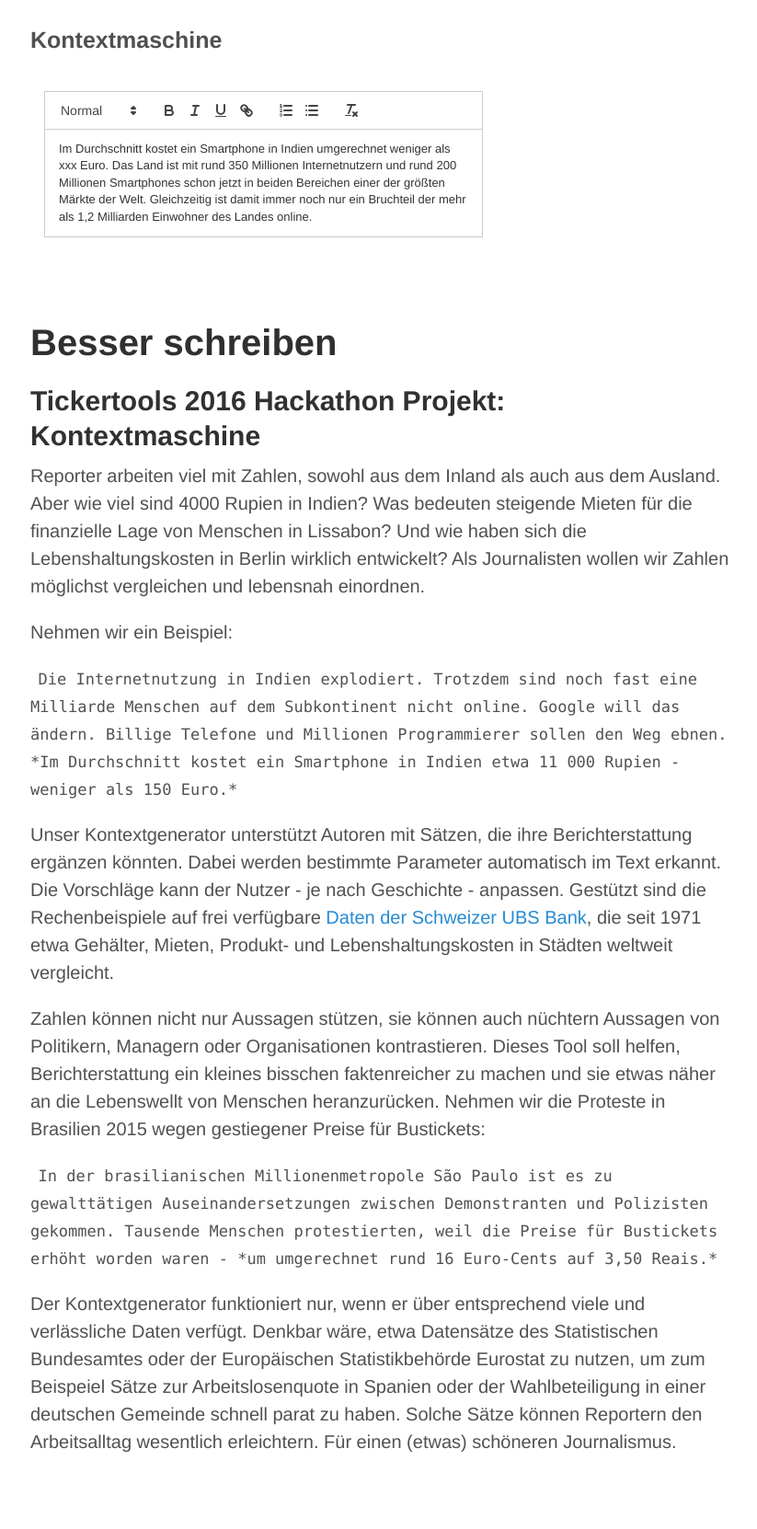
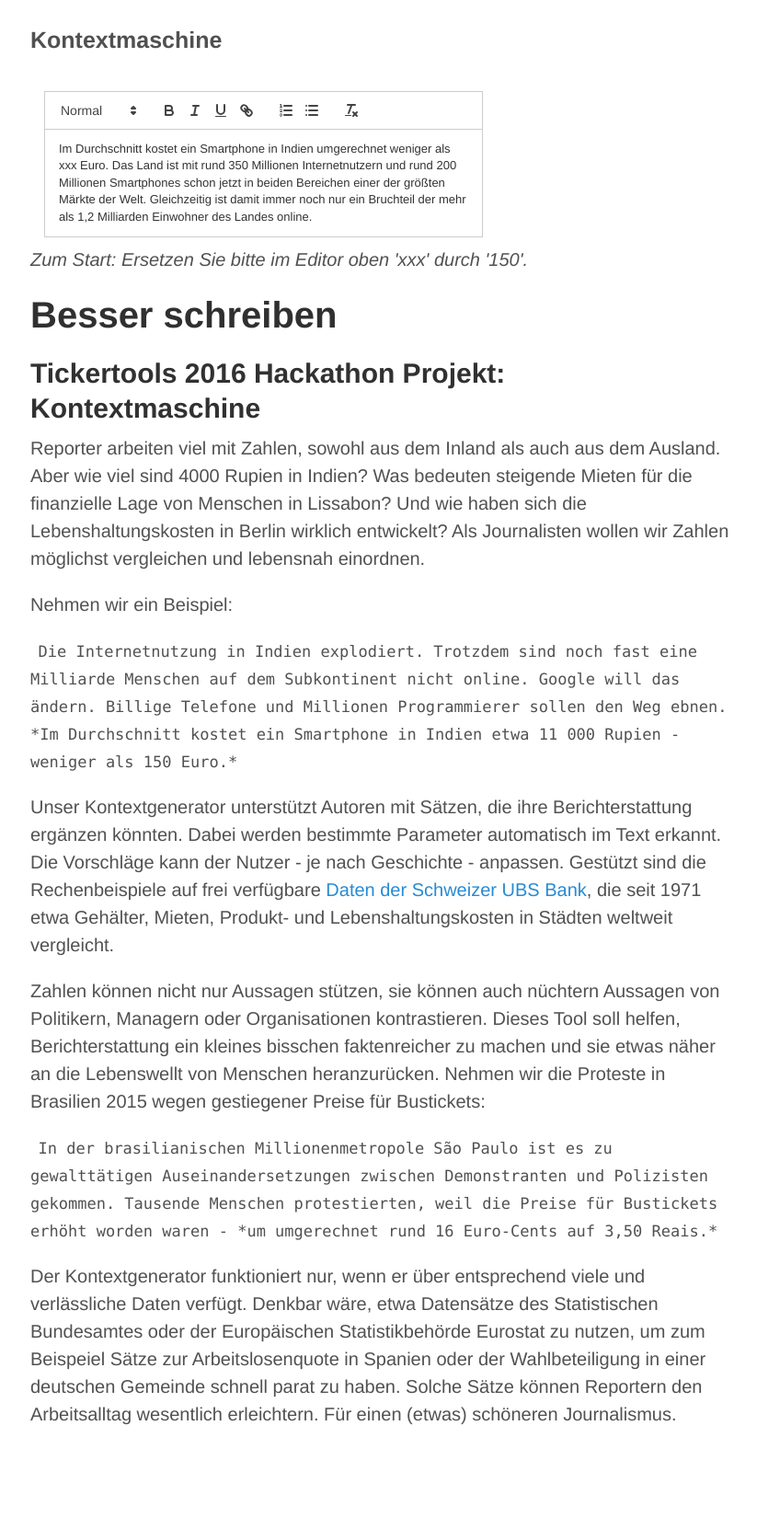
Before and after one commit to martinvirtel/tickertools-hackathon-kontextmaschine, a Jekyll site: the page built from index.html, in a window 1280 px wide. Shown: the whole page at 92% size, without its empty margins (227-1050 px from the left). Built offline with Jekyll 4.4.1, drawn with Linux system fonts in a browser that asks for light colours; after the commit the page ends 1632 px from its top, so only the background shows below that.

Commit message:
site with less space

```diff
--- a/_config.yml
+++ b/_config.yml
@@ -24,7 +24,8 @@
 permalink: /:title.html
 
 exclude:
-- README.md
+    - README.md
+    - node_modules
 
 
 safe: true
--- a/index.html
+++ b/index.html
@@ -3,9 +3,9 @@
 title: Welcome
 ---
 
-<iframe style="width:100%; height: 240px; border:0; overflow: none;" src="{{ site.baseurl }}/build/">
+<iframe style="width:100%; height: 160px; border:0; overflow: none;" src="{{ site.baseurl }}/build/">
 </iframe>
-
+<p><i>Zum Start: Ersetzen Sie bitte im Editor oben 'xxx' durch '150'.</i></p>
 {% for post in site.posts %}
 
 <article class='post'>
```
Also changed, not shown: README.md, 1 other file.
